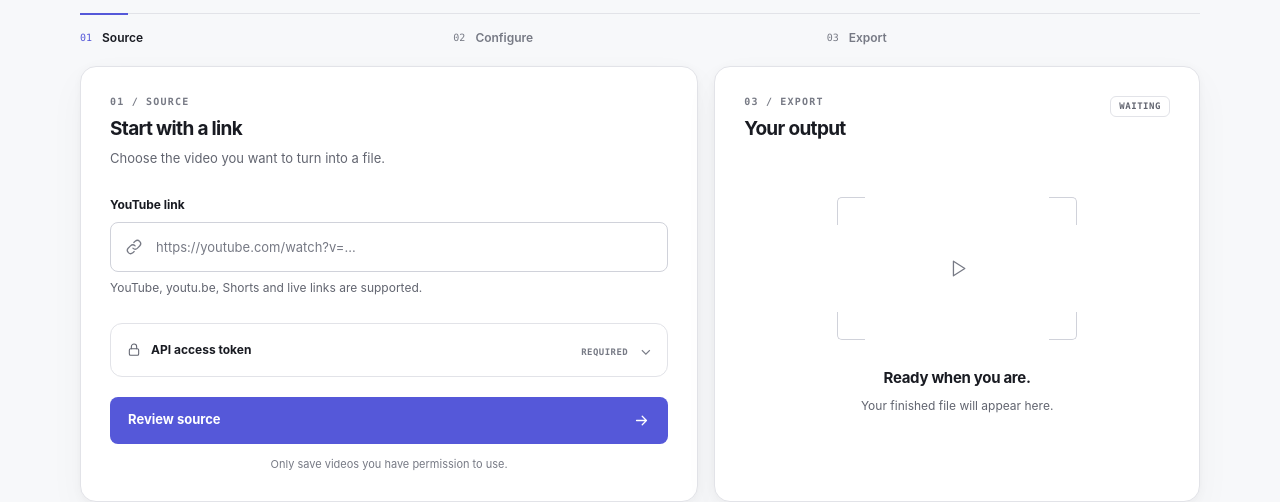
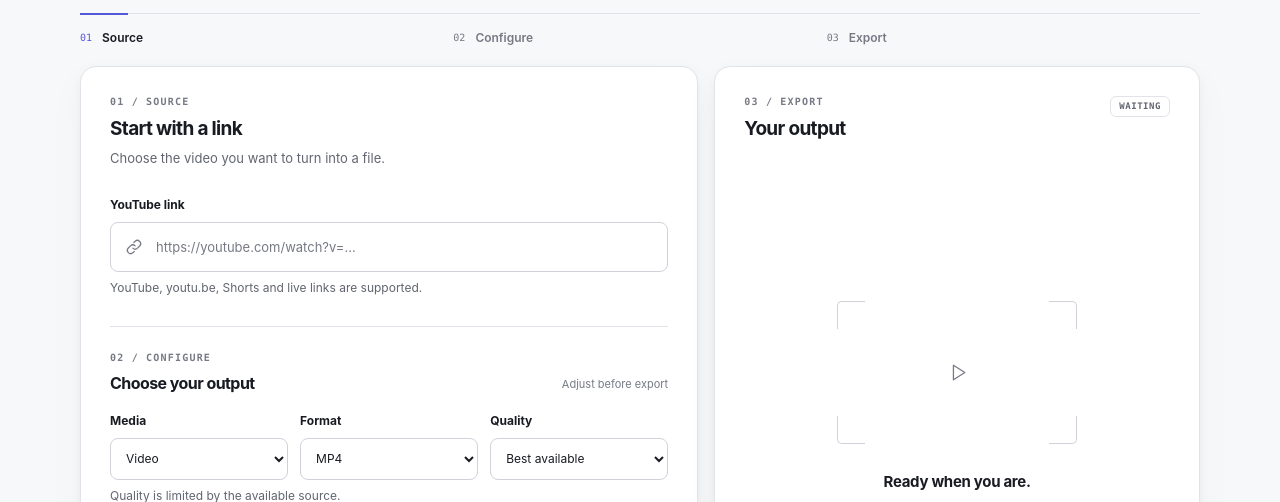
Before and after one commit to darkweb19/youtube-extractor-rs, a plain HTML site: page web/index.html in a window 1280 px wide. Shown: the part 298-800 px from the top of the page. Drawn offline with Linux system fonts and the light colour scheme.

Commit message:
feat: add export configuration controls

```diff
--- a/web/app.css
+++ b/web/app.css
@@ -217,3 +217,23 @@ progress::-webkit-progress-bar { background: var(--border); } progress::-webkit-
 }
 @media (prefers-reduced-motion: reduce) { *, *::before, *::after { animation-duration: .01ms !important; animation-iteration-count: 1 !important; transition-duration: .01ms !important; } }
 @media (forced-colors: active) { * { scrollbar-color: auto; } .frame-corner, .stage-pill { border-color: CanvasText; } }
+.configuration { margin-top: 29px; padding-top: 25px; border-top: 1px solid var(--border); }
+.configuration-heading { display: flex; justify-content: space-between; align-items: end; gap: 10px; margin-bottom: 19px; }
+.configuration-heading .eyebrow { margin-bottom: 9px; }
+.configuration-heading h2 { font-size: 16px; }
+.configuration-note { color: var(--ink-faint); font-size: 11px; }
+.fields-grid { display: grid; grid-template-columns: repeat(3, minmax(0, 1fr)); gap: 12px; }
+.field { min-width: 0; }
+.field select, .bitrate-input { width: 100%; height: 42px; padding: 0 11px; border: 1px solid var(--border-strong); border-radius: var(--radius-sm); background: var(--surface); color: var(--ink); font-size: 12px; }
+.field select { cursor: pointer; }
+.field select:hover, .bitrate-input:hover { border-color: var(--ink-faint); }
+.field select:focus-visible { outline-offset: 2px; }
+.bitrate-input { display: flex; align-items: center; padding: 0; }
+.bitrate-input:focus-within { border-color: var(--primary); box-shadow: 0 0 0 3px var(--primary-wash); }
+.bitrate-input:has([aria-invalid="true"]) { border-color: var(--danger); }
+.bitrate-input input { min-width: 0; width: 100%; height: 100%; padding: 0 4px 0 11px; border: 0; outline: 0; background: transparent; color: var(--ink); }
+.bitrate-input span { padding-right: 10px; color: var(--ink-quiet); font: 10px var(--font-mono); }
+.optional { float: right; color: var(--ink-faint); font-weight: 400; }
+.confirm-selection { display: inline-block; margin: 15px 0 0; padding: 6px 9px; border-radius: 6px; background: var(--surface-muted); color: var(--ink-quiet); font: 11px var(--font-mono); }
+.confirm-selection + .dialog-help { margin-top: 12px; }
+@media (max-width: 480px) { .fields-grid { grid-template-columns: repeat(2, minmax(0, 1fr)); } .configuration-note { display: none; } }
--- a/web/index.html
+++ b/web/index.html
@@ -49,6 +49,17 @@
             <p id="url-help" class="field-help">YouTube, youtu.be, Shorts and live links are supported.</p>
             <p id="url-error" class="field-error" hidden></p>
 
+            <div class="configuration" aria-labelledby="configure-title">
+              <div class="configuration-heading"><div><p class="eyebrow">02 / CONFIGURE</p><h2 id="configure-title">Choose your output</h2></div><span class="configuration-note">Adjust before export</span></div>
+              <div class="fields-grid">
+                <div class="field"><label for="media-type" class="field-label">Media</label><select id="media-type"><option value="video">Video</option><option value="audio">Audio only</option></select></div>
+                <div class="field"><label for="output-format" class="field-label">Format</label><select id="output-format"><option value="mp4">MP4</option><option value="original">Original</option><option value="webm">WebM</option></select></div>
+                <div class="field"><label for="output-quality" class="field-label">Quality</label><select id="output-quality"><option value="best">Best available</option><option value="worst">Smallest available</option><option value="144p">Up to 144p</option><option value="240p">Up to 240p</option><option value="360p">Up to 360p</option><option value="480p">Up to 480p</option><option value="720p">Up to 720p</option><option value="1080p">Up to 1080p</option><option value="1440p">Up to 1440p</option><option value="2160p">Up to 2160p (4K)</option><option value="4320p">Up to 4320p (8K)</option><option value="8640p">Up to 8640p</option></select></div>
+                <div class="field" id="bitrate-field" hidden><label for="audio-bitrate" class="field-label">Audio bitrate <span class="optional">Optional</span></label><div class="bitrate-input"><input id="audio-bitrate" type="number" min="32" max="320" step="1" inputmode="numeric" placeholder="Automatic" aria-describedby="bitrate-help bitrate-error"><span>kbps</span></div><p id="bitrate-error" class="field-error" hidden></p></div>
+              </div>
+              <p id="bitrate-help" class="field-help">Quality is limited by the available source.</p>
+            </div>
+
             <details class="access-settings" id="access-settings">
               <summary><span><svg viewBox="0 0 24 24" fill="none" aria-hidden="true"><rect x="5" y="10" width="14" height="10" rx="2" stroke="currentColor" stroke-width="1.6"/><path d="M8 10V7a4 4 0 0 1 8 0v3" stroke="currentColor" stroke-width="1.6" stroke-linecap="round"/></svg> API access token</span><span class="access-required">REQUIRED <span aria-hidden="true">⌄</span></span></summary>
               <div class="access-body">
@@ -96,6 +107,7 @@
   <dialog id="confirm-dialog" class="confirm-dialog" aria-labelledby="confirm-title" aria-describedby="confirm-help">
     <div class="dialog-top"><div><p class="eyebrow">CONFIRM SOURCE</p><h2 id="confirm-title">Is this the right video?</h2></div><button class="icon-button" type="button" id="close-dialog" aria-label="Close preview">×</button></div>
     <div class="embed-wrap"><iframe id="youtube-preview" title="YouTube video confirmation preview" referrerpolicy="strict-origin-when-cross-origin" allow="accelerometer; autoplay; encrypted-media; gyroscope; picture-in-picture; web-share" allowfullscreen></iframe></div>
+    <p id="confirm-selection" class="confirm-selection">Video · MP4 · Best available</p>
     <p id="confirm-help" class="dialog-help">Check the preview before starting. You can also <a id="open-youtube" href="#" target="_blank" rel="noopener noreferrer">open the video on YouTube</a> if it doesn't play here.</p>
     <div class="dialog-actions"><button class="secondary-button" type="button" id="back-button">Go back</button><button class="primary-button" type="button" id="continue-button">Start export <span aria-hidden="true">→</span></button></div>
   </dialog>
```
